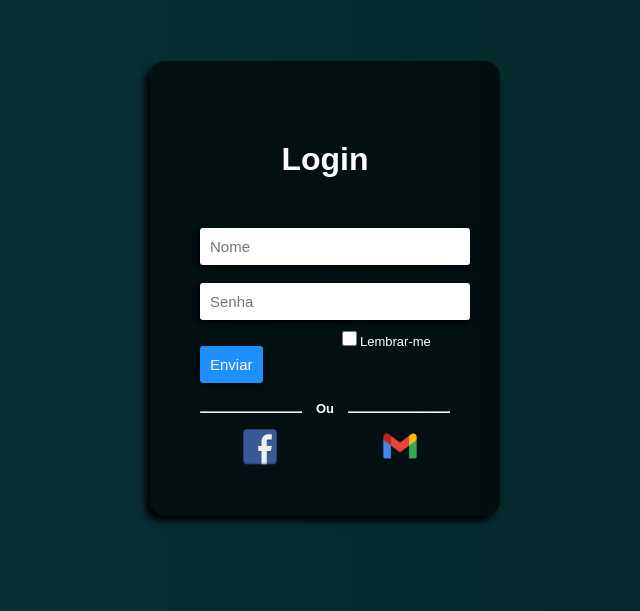
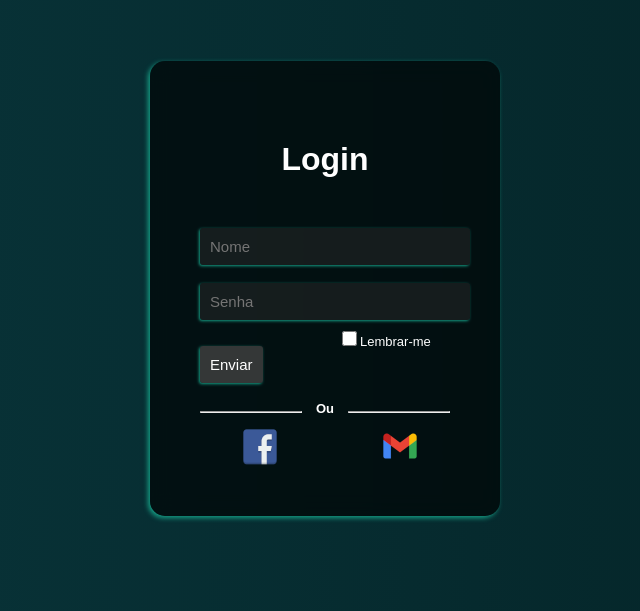
Before and after one commit to VidalsHugo/LoginScreen-html5-css3, a plain HTML site: page index.html in a window 1280 px wide. Shown: the part 189-800 px from the top of the page, without its empty margins (315-955 px from the left). Drawn offline with Linux system fonts and the light colour scheme.

Commit message:
Update style.css

```diff
--- a/style.css
+++ b/style.css
@@ -38,7 +38,9 @@ h1{
     border-radius: 15px;
     max-width: 250px;
     min-width: 250px;
-    box-shadow: -5px 5px 7px black;
+    box-shadow: -2px 2px 5px #169e85;
+    backdrop-filter: blur(10px);
+
 }
 
 .login{
@@ -48,28 +50,30 @@ h1{
     border: none;
     outline: none;
     font-size: 15px;
-    box-shadow: -2px 2px 5px black;
+    box-shadow: -1px 1px 3px #169e85;
+    background-color: rgba(46, 46, 46, 0.452);
 }
 #senha{
     margin-bottom: 8px;
 }
 
+
 input:hover{
-    background-color: rgb(197, 197, 197);
+    background-color: rgba(66, 66, 66, 0.452);
 }
 
 .botao{
     color: white;
-    background-color: dodgerblue;
+    background-color: rgba(71, 69, 69, 0.747);
     padding: 10px;
     border-radius: 3px;
     border: none;
     font-size: 15px;
     display: flex;
-    box-shadow: -2px 2px 5px black;
+    box-shadow: -1px 1px 3px #169e85;
 }
 button:hover{
-    background-color: deepskyblue;
+    background-color: rgba(107, 104, 104, 0.747);
     cursor: pointer;
 }
 
```
